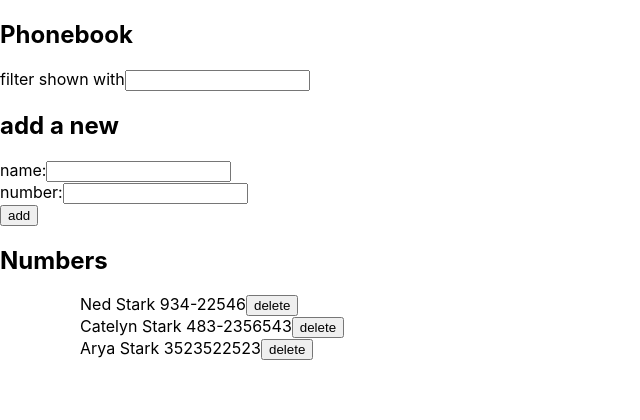
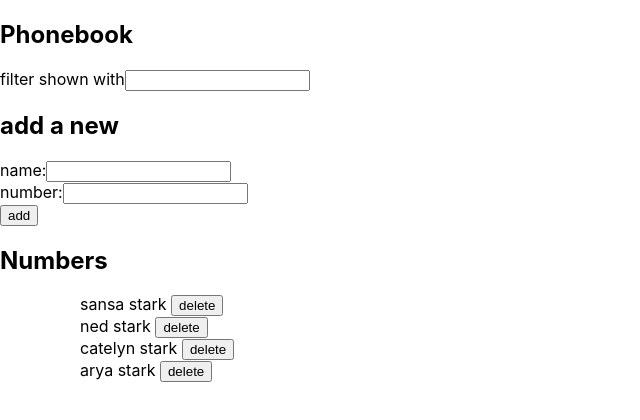
Before and after one commit to AnnaKuokkanen/Fullstack, a React (Create React App) app in the folder osa2/puhelinluettelo/: page / in a window 1280 px wide. Shown: the top 420 px of the page, without its empty margins (0-640 px from the left). Built offline with nearby package versions, Linux system fonts and the light colour scheme; data requests are answered from the project's data file; the HTML template or start-up script is replaced by a standard one.

Commit message:
teht 2.18

```diff
--- a/osa2/puhelinluettelo/db.json
+++ b/osa2/puhelinluettelo/db.json
@@ -1,19 +1,24 @@
 {
   "persons": [
     {
-      "name": "Ned Stark",
-      "number": "934-22546",
-      "id": 1
+      "name": "sansa stark",
+      "number": "",
+      "id": 7
     },
     {
-      "name": "Catelyn Stark",
-      "number": "483-2356543",
-      "id": 2
+      "name": "ned stark",
+      "number": "",
+      "id": 8
     },
     {
-      "name": "Arya Stark",
-      "number": "3523522523",
-      "id": 3
+      "name": "catelyn stark",
+      "number": "",
+      "id": 9
+    },
+    {
+      "name": "arya stark",
+      "number": "",
+      "id": 10
     }
   ]
 }
--- a/osa2/puhelinluettelo/src/App.js
+++ b/osa2/puhelinluettelo/src/App.js
@@ -34,7 +34,8 @@ const App = () => {
       setSearch(event.target.value)
     }
 
-    const addPerson = () => {
+    const addPerson = (event) => {
+      event.preventDefault()
       const newObject = {
         name : newName,
         number : newNumber
@@ -49,12 +50,12 @@ const App = () => {
         setPersons(p)
       }
       else {
-        alert(`${newName} is already added to phonebook`)
+        const person = persons.filter(p => p.name === newObject.name)
+        updatePerson(person[0].id)
       }
       setNewName('')
       setNewNumber('')
       setSearch('')
-      console.log(persons)
     }
 
     const removePerson = (id) => {
@@ -67,6 +68,17 @@ const App = () => {
         setPersons(array)
       }
 
+    }
+
+    const updatePerson = id => {
+      const person = persons.find(p => p.id === id)
+      const result = window.confirm(`${person.name} is already in the phonebook. Replace ${person.name}?`)
+      const newPerson = {...person, number: newNumber}
+      if (result) {
+        personService
+          .update(id, newPerson)
+        setPersons(persons.map(person => person.id !== id ? person : newPerson))
+      }
     }
 
     const people = search.length === 0
--- a/osa2/puhelinluettelo/src/services/persons.js
+++ b/osa2/puhelinluettelo/src/services/persons.js
@@ -13,8 +13,13 @@ const remove = (id) => {
   return axios.delete(`${baseUrl}/${id}`)
 }
 
+const update = (id, newObject) => {
+  return axios.put(`${baseUrl}/${id}`, newObject)
+}
+
 export default {
   getAll: getAll,
   create: create,
-  remove: remove
+  remove: remove,
+  update: update
 }
```
